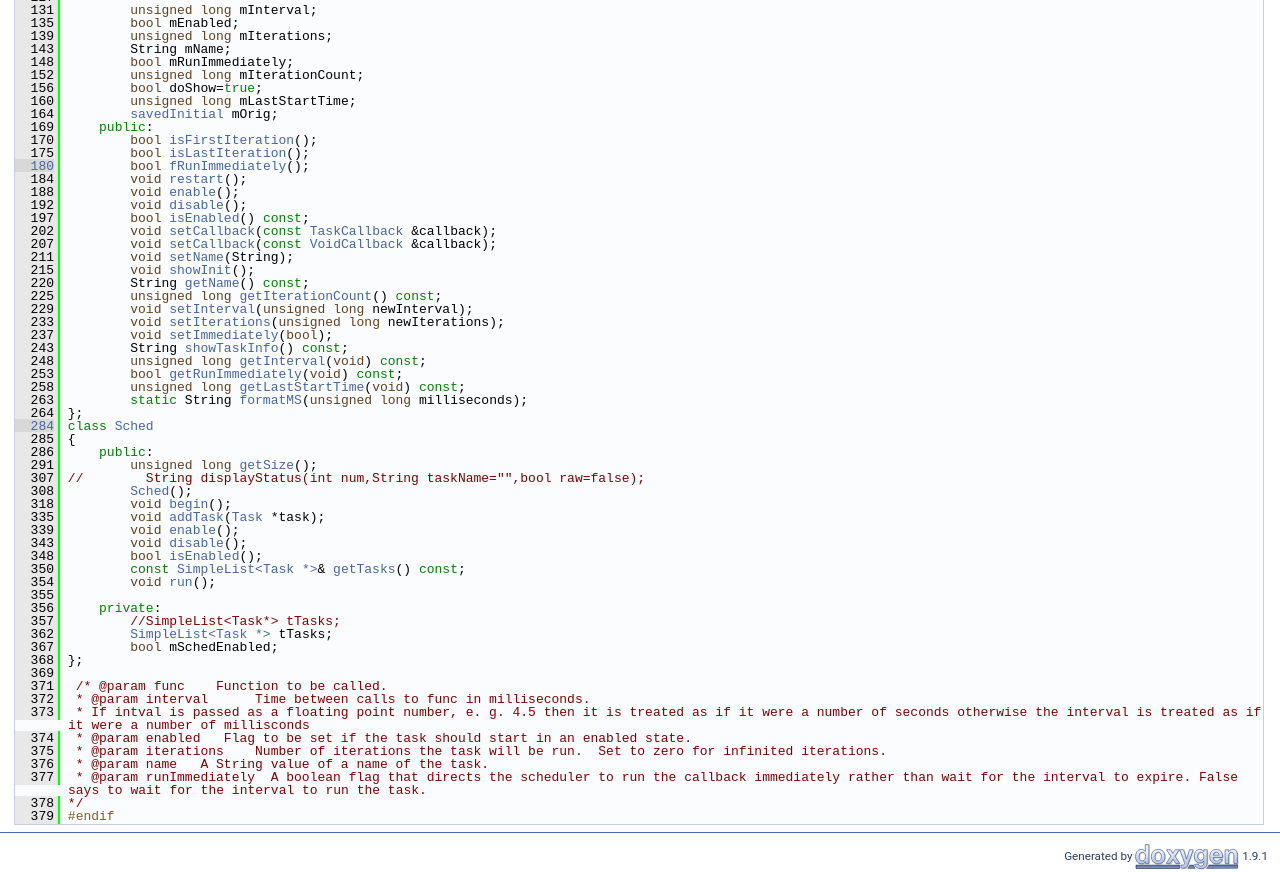
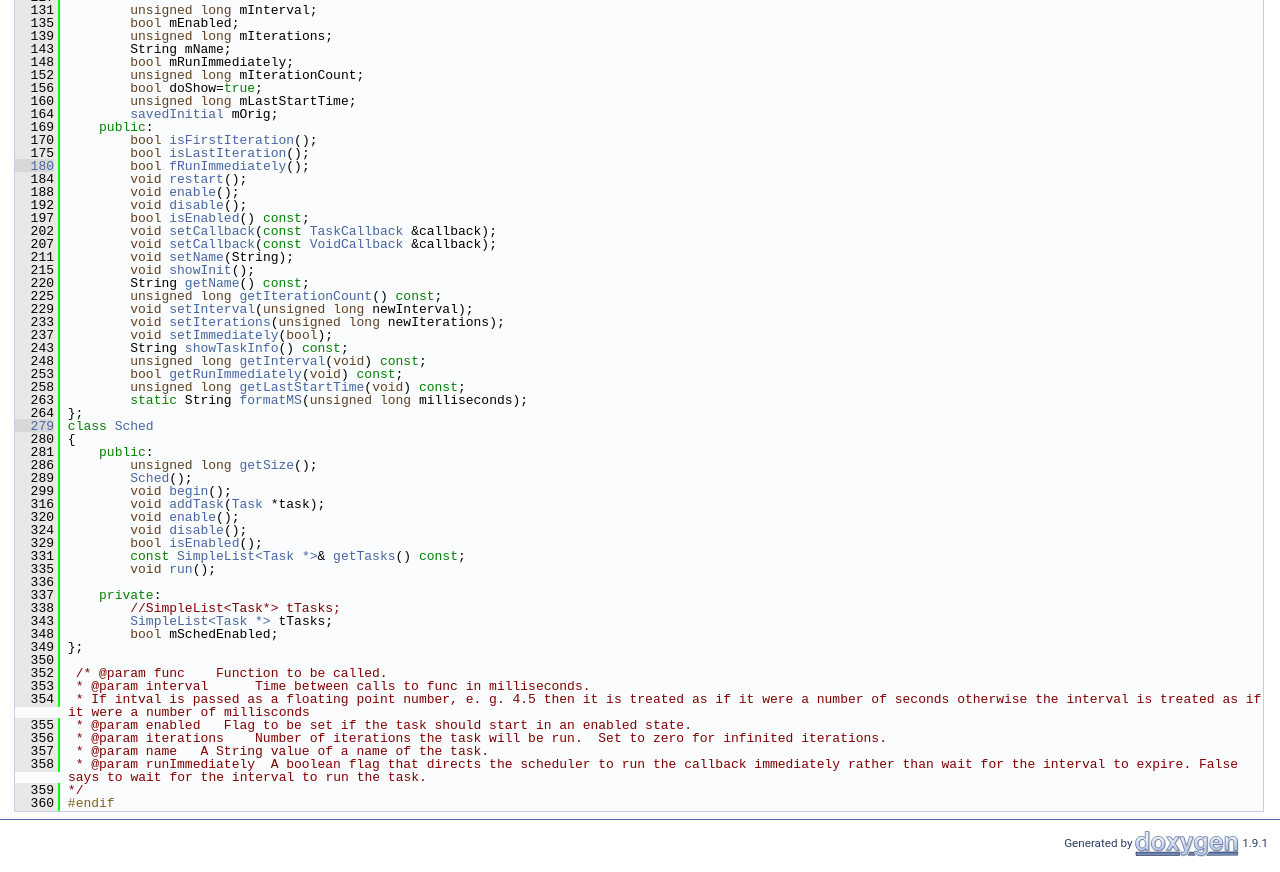
Before and after one commit to AverageGuy/task-docs, a plain HTML site: page TaskSched_8h_source.html in a window 1280 px wide. Shown: the part 809-1681 px from the top of the page. Drawn offline with Linux system fonts and the light colour scheme.

Commit message:
Updated docs to reflect errors in source code comments.

```diff
--- a/TaskSched_8h_source.html
+++ b/TaskSched_8h_source.html
@@ -145,42 +145,41 @@ $(function() {
 <div class="line"><a name="l00258"></a><span class="lineno">  258</span>&#160;        <span class="keywordtype">unsigned</span> <span class="keywordtype">long</span> <a class="code" href="classTask.html#aa0f9009d1d4a1afe23245522e1e4d097">getLastStartTime</a>(<span class="keywordtype">void</span>) <span class="keyword">const</span>;</div>
 <div class="line"><a name="l00263"></a><span class="lineno">  263</span>&#160;        <span class="keyword">static</span> String <a class="code" href="classTask.html#a6fea462a4230640e52b3d5a6bd4f04b1">formatMS</a>(<span class="keywordtype">unsigned</span> <span class="keywordtype">long</span> milliseconds);</div>
 <div class="line"><a name="l00264"></a><span class="lineno">  264</span>&#160;};</div>
-<div class="line"><a name="l00284"></a><span class="lineno"><a class="line" href="classSched.html">  284</a></span>&#160;<span class="keyword">class </span><a class="code" href="classSched.html">Sched</a></div>
-<div class="line"><a name="l00285"></a><span class="lineno">  285</span>&#160;{</div>
-<div class="line"><a name="l00286"></a><span class="lineno">  286</span>&#160;    <span class="keyword">public</span>:</div>
-<div class="line"><a name="l00291"></a><span class="lineno">  291</span>&#160;        <span class="keywordtype">unsigned</span> <span class="keywordtype">long</span> <a class="code" href="classSched.html#a5fabf124d2c8b0e39470191118c6780e">getSize</a>();</div>
-<div class="line"><a name="l00307"></a><span class="lineno">  307</span>&#160;<span class="comment">//        String displayStatus(int num,String taskName=&quot;&quot;,bool raw=false);</span></div>
-<div class="line"><a name="l00308"></a><span class="lineno">  308</span>&#160;        <a class="code" href="classSched.html#ab0adb29d1a6b05cae3ec6238e8a8e562">Sched</a>();</div>
-<div class="line"><a name="l00318"></a><span class="lineno">  318</span>&#160;        <span class="keywordtype">void</span> <a class="code" href="classSched.html#a76421d3e33bc7d6f64a0acc97f9a456d">begin</a>();</div>
-<div class="line"><a name="l00335"></a><span class="lineno">  335</span>&#160;        <span class="keywordtype">void</span> <a class="code" href="classSched.html#aaf93c84f24063127d45584eaee3e0e98">addTask</a>(<a class="code" href="classTask.html">Task</a> *task);</div>
-<div class="line"><a name="l00339"></a><span class="lineno">  339</span>&#160;        <span class="keywordtype">void</span> <a class="code" href="classSched.html#a6b2336fbcd3680a8b6584dea99736b66">enable</a>();</div>
-<div class="line"><a name="l00343"></a><span class="lineno">  343</span>&#160;        <span class="keywordtype">void</span> <a class="code" href="classSched.html#ae3860f1f7ee002d7ced2c130db60f14d">disable</a>();</div>
-<div class="line"><a name="l00348"></a><span class="lineno">  348</span>&#160;        <span class="keywordtype">bool</span> <a class="code" href="classSched.html#a4f2f56a7f6fda2d669c96a8dcd45f271">isEnabled</a>();</div>
-<div class="line"><a name="l00350"></a><span class="lineno">  350</span>&#160;        <span class="keyword">const</span> <a class="code" href="classSimpleList.html">SimpleList&lt;Task *&gt;</a>&amp; <a class="code" href="classSched.html#a02d4d4d1d4e2084ead210f0fe1fbbb75">getTasks</a>() <span class="keyword">const</span>;</div>
-<div class="line"><a name="l00354"></a><span class="lineno">  354</span>&#160;        <span class="keywordtype">void</span> <a class="code" href="classSched.html#a95f8b9b08bd39d6a2e9380c0d149bcd4">run</a>();</div>
-<div class="line"><a name="l00355"></a><span class="lineno">  355</span>&#160; </div>
-<div class="line"><a name="l00356"></a><span class="lineno">  356</span>&#160;    <span class="keyword">private</span>:</div>
-<div class="line"><a name="l00357"></a><span class="lineno">  357</span>&#160;        <span class="comment">//SimpleList&lt;Task*&gt; tTasks;</span></div>
-<div class="line"><a name="l00362"></a><span class="lineno">  362</span>&#160;<span class="comment"></span>        <a class="code" href="classSimpleList.html">SimpleList&lt;Task *&gt;</a> tTasks;</div>
-<div class="line"><a name="l00367"></a><span class="lineno">  367</span>&#160;        <span class="keywordtype">bool</span> mSchedEnabled;</div>
-<div class="line"><a name="l00368"></a><span class="lineno">  368</span>&#160;};</div>
-<div class="line"><a name="l00369"></a><span class="lineno">  369</span>&#160; </div>
-<div class="line"><a name="l00371"></a><span class="lineno">  371</span>&#160; <span class="comment">/* @param func    Function to be called.</span></div>
-<div class="line"><a name="l00372"></a><span class="lineno">  372</span>&#160;<span class="comment"> * @param interval      Time between calls to func in milliseconds.</span></div>
-<div class="line"><a name="l00373"></a><span class="lineno">  373</span>&#160;<span class="comment"> * If intval is passed as a floating point number, e. g. 4.5 then it is treated as if it were a number of seconds otherwise the interval is treated as if it were a number of millisconds</span></div>
-<div class="line"><a name="l00374"></a><span class="lineno">  374</span>&#160;<span class="comment"> * @param enabled   Flag to be set if the task should start in an enabled state.</span></div>
-<div class="line"><a name="l00375"></a><span class="lineno">  375</span>&#160;<span class="comment"> * @param iterations    Number of iterations the task will be run.  Set to zero for infinited iterations.</span></div>
-<div class="line"><a name="l00376"></a><span class="lineno">  376</span>&#160;<span class="comment"> * @param name   A String value of a name of the task.</span></div>
-<div class="line"><a name="l00377"></a><span class="lineno">  377</span>&#160;<span class="comment"> * @param runImmediately  A boolean flag that directs the scheduler to run the callback immediately rather than wait for the interval to expire. False says to wait for the interval to run the task.</span></div>
-<div class="line"><a name="l00378"></a><span class="lineno">  378</span>&#160;<span class="comment">*/</span></div>
-<div class="line"><a name="l00379"></a><span class="lineno">  379</span>&#160;<span class="preprocessor">#endif</span></div>
+<div class="line"><a name="l00279"></a><span class="lineno"><a class="line" href="classSched.html">  279</a></span>&#160;<span class="keyword">class </span><a class="code" href="classSched.html">Sched</a></div>
+<div class="line"><a name="l00280"></a><span class="lineno">  280</span>&#160;{</div>
+<div class="line"><a name="l00281"></a><span class="lineno">  281</span>&#160;    <span class="keyword">public</span>:</div>
+<div class="line"><a name="l00286"></a><span class="lineno">  286</span>&#160;        <span class="keywordtype">unsigned</span> <span class="keywordtype">long</span> <a class="code" href="classSched.html#a5fabf124d2c8b0e39470191118c6780e">getSize</a>();</div>
+<div class="line"><a name="l00289"></a><span class="lineno">  289</span>&#160;        <a class="code" href="classSched.html#ab0adb29d1a6b05cae3ec6238e8a8e562">Sched</a>();</div>
+<div class="line"><a name="l00299"></a><span class="lineno">  299</span>&#160;        <span class="keywordtype">void</span> <a class="code" href="classSched.html#a76421d3e33bc7d6f64a0acc97f9a456d">begin</a>();</div>
+<div class="line"><a name="l00316"></a><span class="lineno">  316</span>&#160;        <span class="keywordtype">void</span> <a class="code" href="classSched.html#aaf93c84f24063127d45584eaee3e0e98">addTask</a>(<a class="code" href="classTask.html">Task</a> *task);</div>
+<div class="line"><a name="l00320"></a><span class="lineno">  320</span>&#160;        <span class="keywordtype">void</span> <a class="code" href="classSched.html#a6b2336fbcd3680a8b6584dea99736b66">enable</a>();</div>
+<div class="line"><a name="l00324"></a><span class="lineno">  324</span>&#160;        <span class="keywordtype">void</span> <a class="code" href="classSched.html#ae3860f1f7ee002d7ced2c130db60f14d">disable</a>();</div>
+<div class="line"><a name="l00329"></a><span class="lineno">  329</span>&#160;        <span class="keywordtype">bool</span> <a class="code" href="classSched.html#a4f2f56a7f6fda2d669c96a8dcd45f271">isEnabled</a>();</div>
+<div class="line"><a name="l00331"></a><span class="lineno">  331</span>&#160;        <span class="keyword">const</span> <a class="code" href="classSimpleList.html">SimpleList&lt;Task *&gt;</a>&amp; <a class="code" href="classSched.html#a02d4d4d1d4e2084ead210f0fe1fbbb75">getTasks</a>() <span class="keyword">const</span>;</div>
+<div class="line"><a name="l00335"></a><span class="lineno">  335</span>&#160;        <span class="keywordtype">void</span> <a class="code" href="classSched.html#a95f8b9b08bd39d6a2e9380c0d149bcd4">run</a>();</div>
+<div class="line"><a name="l00336"></a><span class="lineno">  336</span>&#160; </div>
+<div class="line"><a name="l00337"></a><span class="lineno">  337</span>&#160;    <span class="keyword">private</span>:</div>
+<div class="line"><a name="l00338"></a><span class="lineno">  338</span>&#160;        <span class="comment">//SimpleList&lt;Task*&gt; tTasks;</span></div>
+<div class="line"><a name="l00343"></a><span class="lineno">  343</span>&#160;<span class="comment"></span>        <a class="code" href="classSimpleList.html">SimpleList&lt;Task *&gt;</a> tTasks;</div>
+<div class="line"><a name="l00348"></a><span class="lineno">  348</span>&#160;        <span class="keywordtype">bool</span> mSchedEnabled;</div>
+<div class="line"><a name="l00349"></a><span class="lineno">  349</span>&#160;};</div>
+<div class="line"><a name="l00350"></a><span class="lineno">  350</span>&#160; </div>
+<div class="line"><a name="l00352"></a><span class="lineno">  352</span>&#160; <span class="comment">/* @param func    Function to be called.</span></div>
+<div class="line"><a name="l00353"></a><span class="lineno">  353</span>&#160;<span class="comment"> * @param interval      Time between calls to func in milliseconds.</span></div>
+<div class="line"><a name="l00354"></a><span class="lineno">  354</span>&#160;<span class="comment"> * If intval is passed as a floating point number, e. g. 4.5 then it is treated as if it were a number of seconds otherwise the interval is treated as if it were a number of millisconds</span></div>
+<div class="line"><a name="l00355"></a><span class="lineno">  355</span>&#160;<span class="comment"> * @param enabled   Flag to be set if the task should start in an enabled state.</span></div>
+<div class="line"><a name="l00356"></a><span class="lineno">  356</span>&#160;<span class="comment"> * @param iterations    Number of iterations the task will be run.  Set to zero for infinited iterations.</span></div>
+<div class="line"><a name="l00357"></a><span class="lineno">  357</span>&#160;<span class="comment"> * @param name   A String value of a name of the task.</span></div>
+<div class="line"><a name="l00358"></a><span class="lineno">  358</span>&#160;<span class="comment"> * @param runImmediately  A boolean flag that directs the scheduler to run the callback immediately rather than wait for the interval to expire. False says to wait for the interval to run the task.</span></div>
+<div class="line"><a name="l00359"></a><span class="lineno">  359</span>&#160;<span class="comment">*/</span></div>
+<div class="line"><a name="l00360"></a><span class="lineno">  360</span>&#160;<span class="preprocessor">#endif</span></div>
 <div class="ttc" id="aSimpleList_8h_html"><div class="ttname"><a href="SimpleList_8h.html">SimpleList.h</a></div></div>
 <div class="ttc" id="aclassInitialState_html"><div class="ttname"><a href="classInitialState.html">InitialState</a></div><div class="ttdoc">This class holds the initial state of a task.</div><div class="ttdef"><b>Definition:</b> <a href="TaskSched_8h_source.html#l00021">TaskSched.h:21</a></div></div>
 <div class="ttc" id="aclassInitialState_html_a0a23c5447f2dadf65baaff2cfa1a274f"><div class="ttname"><a href="classInitialState.html#a0a23c5447f2dadf65baaff2cfa1a274f">InitialState::mEnabled</a></div><div class="ttdeci">bool mEnabled</div><div class="ttdoc">saved enable flag</div><div class="ttdef"><b>Definition:</b> <a href="TaskSched_8h_source.html#l00031">TaskSched.h:31</a></div></div>
 <div class="ttc" id="aclassInitialState_html_a25cd6538cde791f1897a86f322960293"><div class="ttname"><a href="classInitialState.html#a25cd6538cde791f1897a86f322960293">InitialState::mIterations</a></div><div class="ttdeci">unsigned long mIterations</div><div class="ttdoc">saved run iterations count</div><div class="ttdef"><b>Definition:</b> <a href="TaskSched_8h_source.html#l00041">TaskSched.h:41</a></div></div>
 <div class="ttc" id="aclassInitialState_html_a31fee8f68667d2a32b5b884cc50aa2f7"><div class="ttname"><a href="classInitialState.html#a31fee8f68667d2a32b5b884cc50aa2f7">InitialState::mRunImmediately</a></div><div class="ttdeci">bool mRunImmediately</div><div class="ttdoc">saved run immediately flag</div><div class="ttdef"><b>Definition:</b> <a href="TaskSched_8h_source.html#l00036">TaskSched.h:36</a></div></div>
 <div class="ttc" id="aclassInitialState_html_add03e0c816c38ed3477318ee51a649cf"><div class="ttname"><a href="classInitialState.html#add03e0c816c38ed3477318ee51a649cf">InitialState::mInterval</a></div><div class="ttdeci">unsigned long mInterval</div><div class="ttdoc">This member holds the original interval value.</div><div class="ttdef"><b>Definition:</b> <a href="TaskSched_8h_source.html#l00027">TaskSched.h:27</a></div></div>
-<div class="ttc" id="aclassSched_html"><div class="ttname"><a href="classSched.html">Sched</a></div><div class="ttdoc">This class runs the scheduled tasks.</div><div class="ttdef"><b>Definition:</b> <a href="TaskSched_8h_source.html#l00284">TaskSched.h:285</a></div></div>
+<div class="ttc" id="aclassSched_html"><div class="ttname"><a href="classSched.html">Sched</a></div><div class="ttdoc">This class runs the scheduled tasks.</div><div class="ttdef"><b>Definition:</b> <a href="TaskSched_8h_source.html#l00279">TaskSched.h:280</a></div></div>
 <div class="ttc" id="aclassSched_html_a02d4d4d1d4e2084ead210f0fe1fbbb75"><div class="ttname"><a href="classSched.html#a02d4d4d1d4e2084ead210f0fe1fbbb75">Sched::getTasks</a></div><div class="ttdeci">const SimpleList&lt; Task * &gt; &amp; getTasks() const</div><div class="ttdef"><b>Definition:</b> <a href="TaskSched_8cpp_source.html#l00355">TaskSched.cpp:355</a></div></div>
 <div class="ttc" id="aclassSched_html_a4f2f56a7f6fda2d669c96a8dcd45f271"><div class="ttname"><a href="classSched.html#a4f2f56a7f6fda2d669c96a8dcd45f271">Sched::isEnabled</a></div><div class="ttdeci">bool isEnabled()</div><div class="ttdoc">return true if the scheduler is enabled</div><div class="ttdef"><b>Definition:</b> <a href="TaskSched_8cpp_source.html#l00324">TaskSched.cpp:324</a></div></div>
 <div class="ttc" id="aclassSched_html_a5fabf124d2c8b0e39470191118c6780e"><div class="ttname"><a href="classSched.html#a5fabf124d2c8b0e39470191118c6780e">Sched::getSize</a></div><div class="ttdeci">unsigned long getSize()</div><div class="ttdoc">return the number of tasks in the run queue</div><div class="ttdef"><b>Definition:</b> <a href="TaskSched_8cpp_source.html#l00233">TaskSched.cpp:233</a></div></div>
```
Also changed, not shown: classSched.html (+3 -16 lines), index.html (+1 -1 lines), 1 other file.
